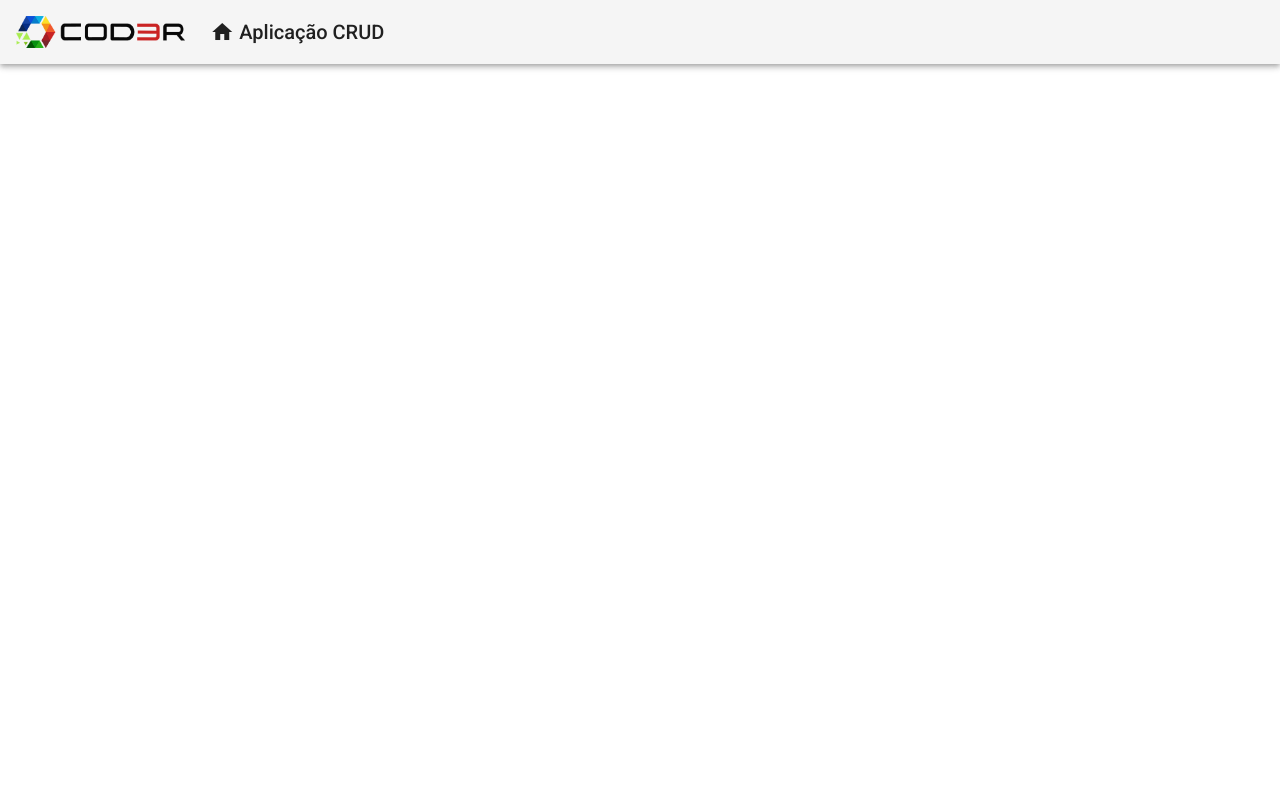
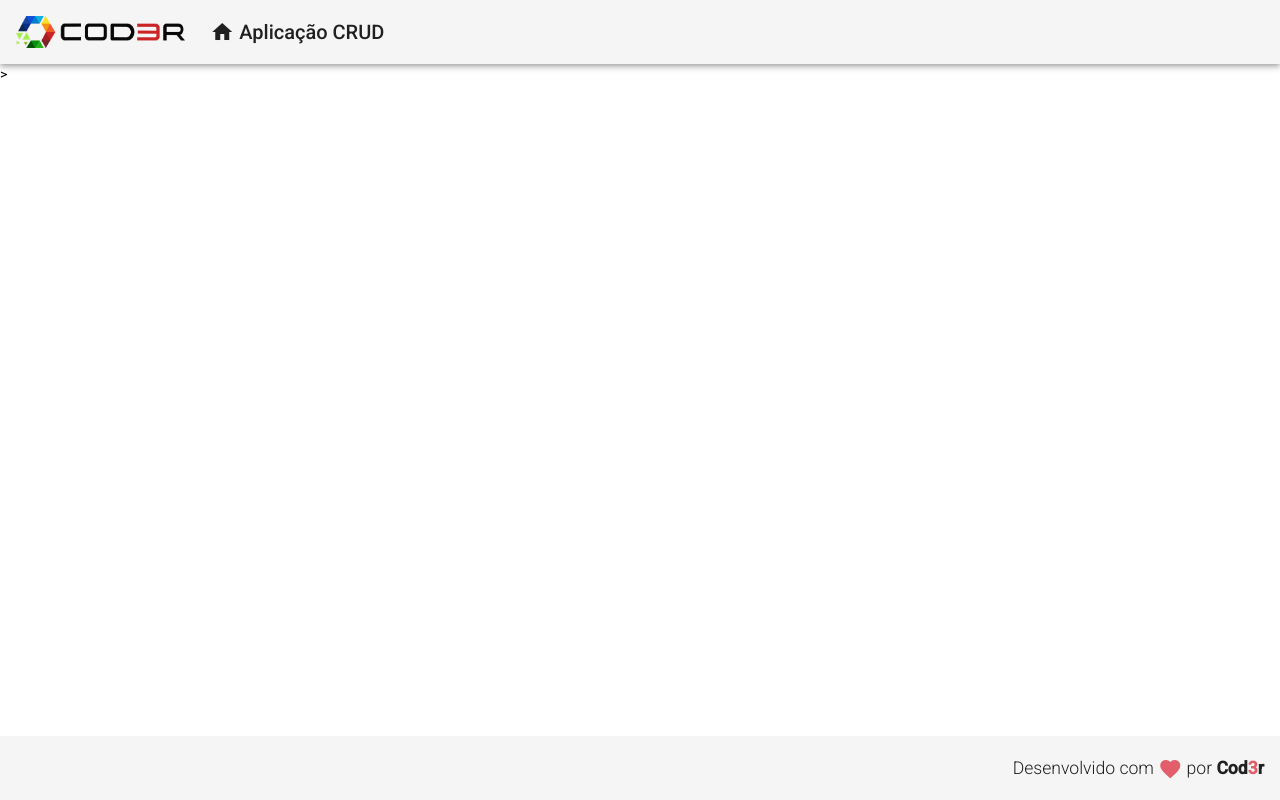
Before and after one commit to alemon-ice/crud-with-angular, an Angular app: page / in a window 1280 px wide. Built offline with nearby package versions, Linux system fonts and the light colour scheme.

Commit message:
create footer component

```diff
--- a/src/app/app.component.html
+++ b/src/app/app.component.html
@@ -1 +1,2 @@
 <app-header></app-header>
+<app-footer></app-footer>
--- a/src/app/app.module.ts
+++ b/src/app/app.module.ts
@@ -6,9 +6,10 @@
 import { AppComponent } from './app.component';
 import { BrowserAnimationsModule } from '@angular/platform-browser/animations';
 import { HeaderComponent } from './components/template/header/header.component';
+import { FooterComponent } from './components/template/footer/footer.component';
 
 @NgModule({
-  declarations: [AppComponent, HeaderComponent],
+  declarations: [AppComponent, HeaderComponent, FooterComponent],
   imports: [
     BrowserModule,
     AppRoutingModule,
--- /dev/null
+++ b/src/app/components/template/footer/footer.component.css
@@ -0,0 +1,12 @@
+.footer {
+  position: fixed;
+  bottom: 0;
+
+  display: flex;
+  justify-content: flex-end;
+}
+
+.footer > span {
+  font-weight: 300;
+  font-size: 1.1rem;
+}
--- /dev/null
+++ b/src/app/components/template/footer/footer.component.html
@@ -0,0 +1,7 @@
+<mat-toolbar class="footer">
+  <span>
+    Desenvolvido com
+    <i class="material-icons custom-red v-middle">favorite</i> por
+    <strong>Cod<span class="custom-red">3</span>r</strong>
+  </span> </mat-toolbar
+>>
--- /dev/null
+++ b/src/app/components/template/footer/footer.component.ts
@@ -0,0 +1,15 @@
+import { Component, OnInit } from '@angular/core';
+
+@Component({
+  selector: 'app-footer',
+  templateUrl: './footer.component.html',
+  styleUrls: ['./footer.component.css']
+})
+export class FooterComponent implements OnInit {
+
+  constructor() { }
+
+  ngOnInit(): void {
+  }
+
+}
--- a/src/styles.css
+++ b/src/styles.css
@@ -1,4 +1,18 @@
 /* You can add global styles to this file, and also import other style files */
 
-html, body { height: 100%; }
-body { margin: 0; font-family: Roboto, "Helvetica Neue", sans-serif; }
+html,
+body {
+  height: 100%;
+}
+body {
+  margin: 0;
+  font-family: Roboto, 'Helvetica Neue', sans-serif;
+}
+
+.custom-red {
+  color: rgb(227, 94, 107);
+}
+
+.v-middle {
+  vertical-align: middle;
+}
```
